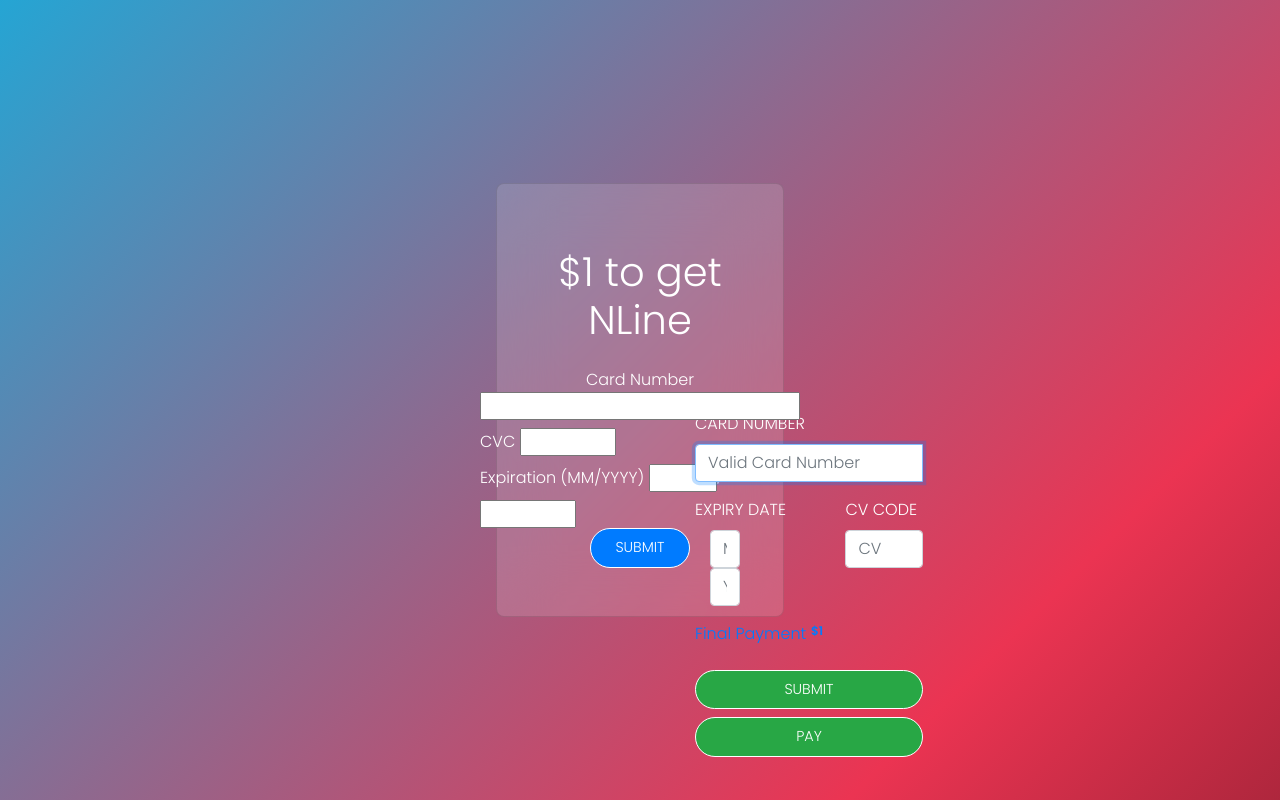
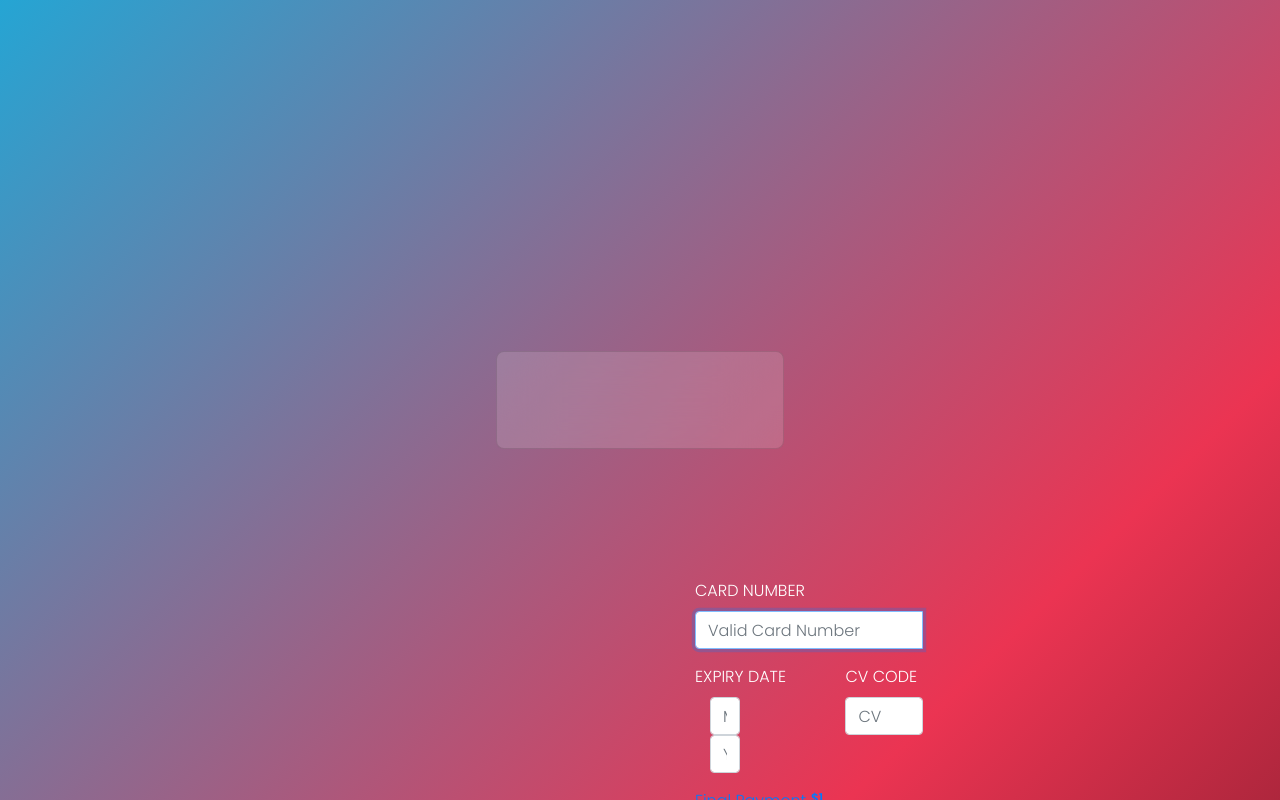
Before and after one commit to SamsonTaxon/InLine, a Flask app: page /pay in a window 1280 px wide. Run offline with Flask 2, Linux system fonts and the light colour scheme; some libraries are stand-ins or nearby versions.

Commit message:
Update pay.html

```diff
--- a/app/templates/pay.html
+++ b/app/templates/pay.html
@@ -97,40 +97,7 @@
     </div>
 </div>
 
-<h1 class="heading">$1 to get NLine</h1>
 
-<div class="text-center">
-    <div class="input-group mb-3">
-  <form action="/charge" method="POST" id="payment-form">
-    <span class="payment-errors"></span>
-
-    <div class="form-row">
-      <label>
-        <span>Card Number</span>
-        <input type="text" size="20" data-stripe="number"/>
-      </label>
-    </div>
-
-    <div class="form-row">
-      <label>
-        <span>CVC</span>
-        <input type="text" size="4" data-stripe="cvc"/>
-      </label>
-    </div>
-
-    <div class="form-row">
-      <label>
-        <span>Expiration (MM/YYYY)</span>
-        <input type="text" size="2" data-stripe="exp-month"/>
-      </label>
-      <span> / </span>
-      <input type="text" size="4" data-stripe="exp-year"/>
-    </div>
-
-    <button type="submit" class="btn btn-primary">Submit</button>
-  </form>
-  </div>
-</div>
 </div>
 </div>
 </body>
```
